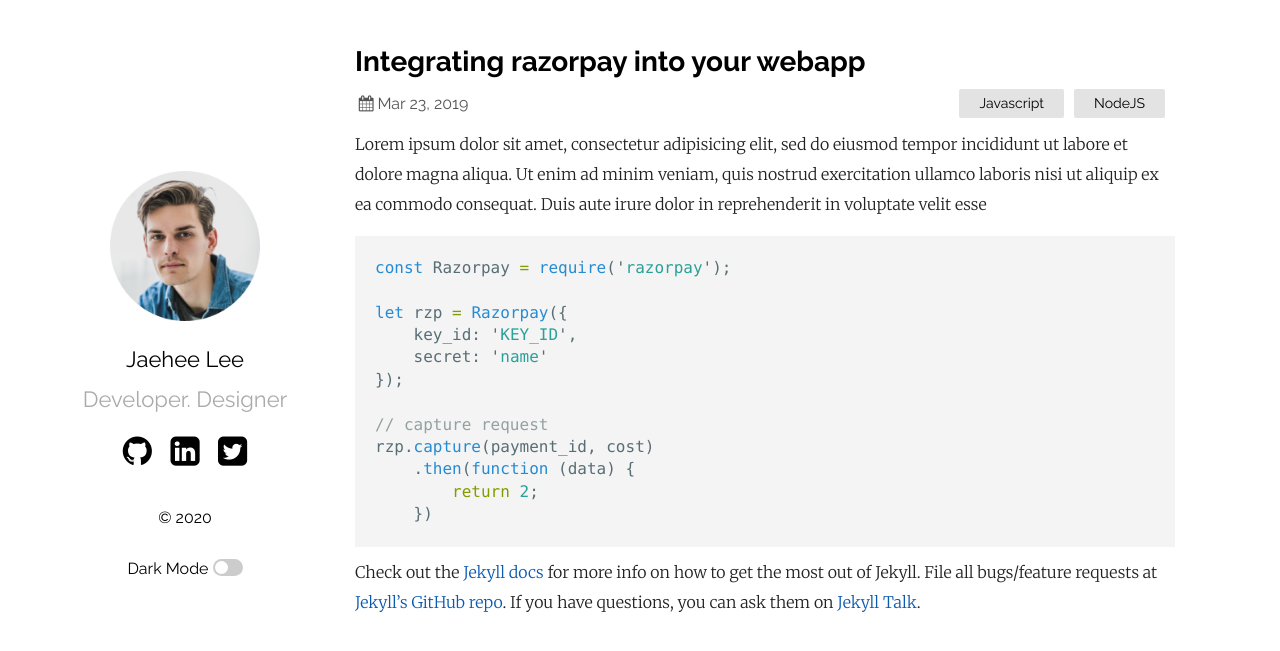
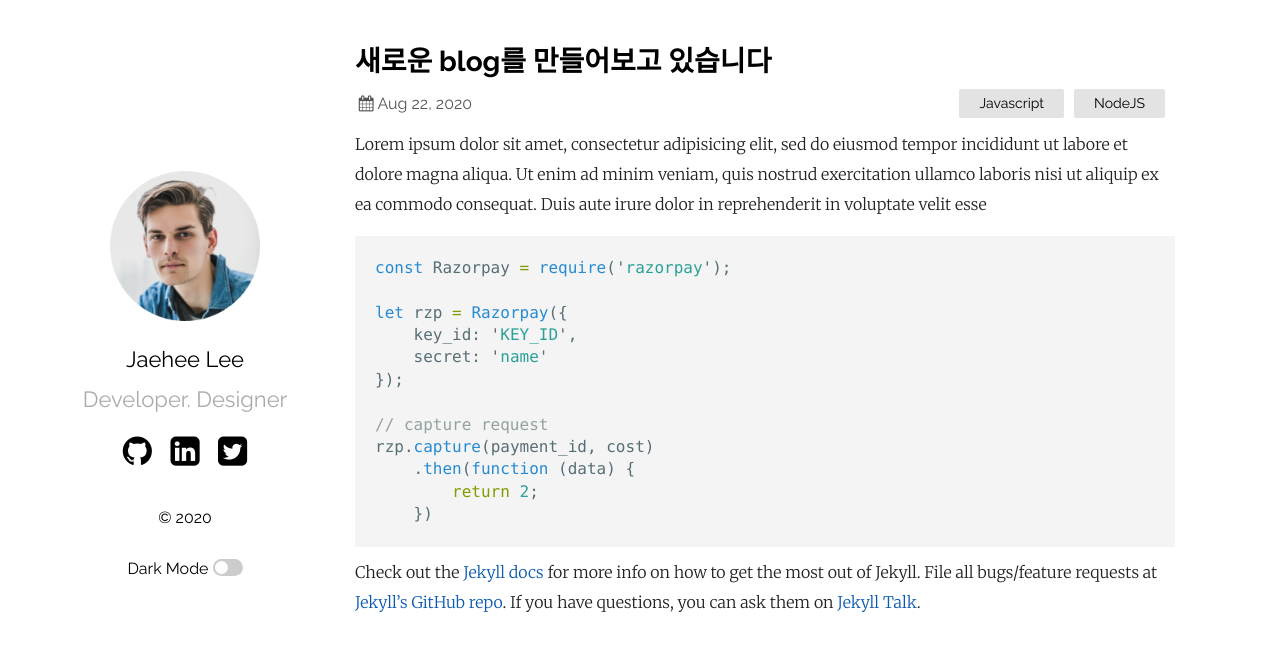
Before and after one commit to samarsault/plainwhite-jekyll, a Jekyll site: the page built from _posts/2019-03-23-welcome-to-jekyll.markdown, in a window 1280 px wide. Shown: the top 651 px of the page. Built offline with Jekyll 4.4.1, drawn with Linux system fonts in a browser that asks for light colours.

Commit message:
Update 2019-03-23-welcome-to-jekyll.markdown

```diff
--- a/_posts/2019-03-23-welcome-to-jekyll.markdown
+++ b/_posts/2019-03-23-welcome-to-jekyll.markdown
@@ -1,7 +1,7 @@
 ---
 layout: post
-title:  "Integrating razorpay into your webapp"
-date:   2019-03-23 21:03:36 +0530
+title:  "새로운 blog를 만들어보고 있습니다"
+date:   2020-08-23 00:14:36 +0530
 categories: Javascript NodeJS
 ---
 Lorem ipsum dolor sit amet, consectetur adipisicing elit, sed do eiusmod tempor incididunt ut labore et dolore magna aliqua. Ut enim ad minim veniam, quis nostrud exercitation ullamco laboris nisi ut aliquip ex ea commodo consequat. Duis aute irure dolor in reprehenderit in voluptate velit esse
```
